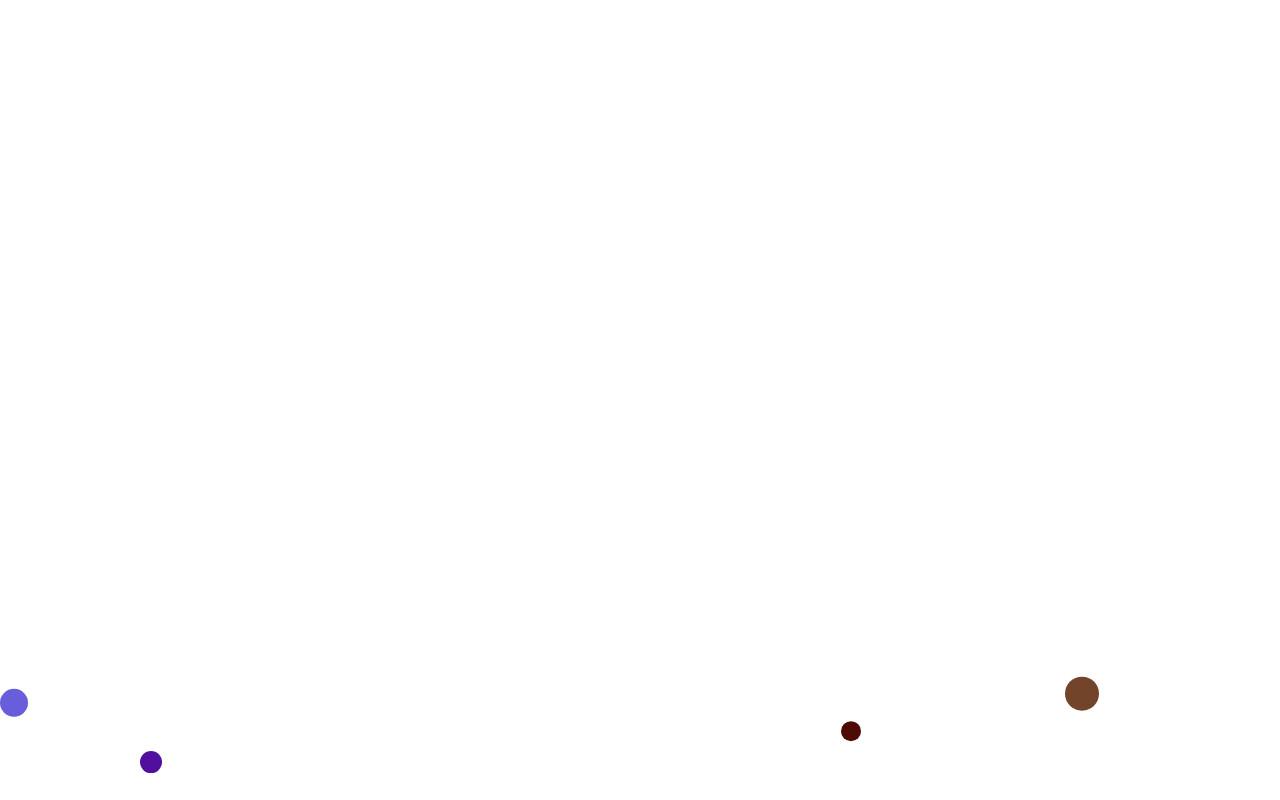
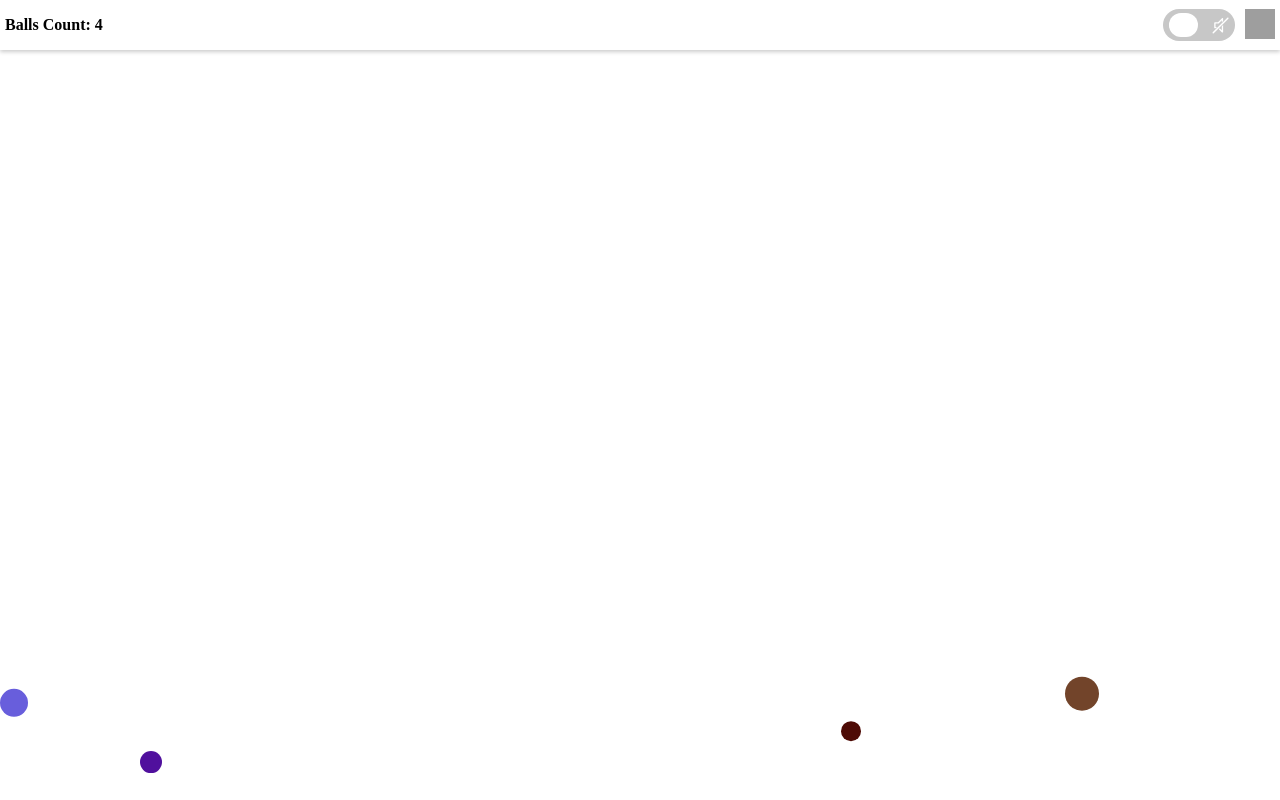
Before and after one commit to TatevSenokyan/bouncing_balls, a plain HTML site: page index.html in a window 1280 px wide. Drawn offline with Linux system fonts and the light colour scheme; grey boxes are pictures that could not be loaded.

Commit message:
add some styles

```diff
--- a/assets/components/ball.js
+++ b/assets/components/ball.js
@@ -1,12 +1,15 @@
+
 
 export class Ball {
     static restitutionCoefficient = 0.4;
-    constructor(x, y, context, random) {
+    constructor(x, y, context, random, sound, playSound) {
         this.radius = random(10, 20);
         this.minY = y || random(this.radius, innerHeight-this.radius);
         this.x = x || random(this.radius, innerWidth-this.radius);
         this.y = y || this.minY;
         this.context = context;
+        this.sound = sound;
+        this.playSound = playSound;
         this.speed = this.calcSpeed(innerHeight-this.minY);
         this.color = "rgb(" + random(0, 255) + ", " + random(0, 255) + ", " + random(0, 255) + ")";
     }
@@ -24,6 +27,7 @@ export class Ball {
 
     update () {
         if (((this.y + this.radius) > innerHeight) && this.speed>0) {
+            this.playSound && this.sound();
             this.minY += (innerHeight-this.minY)*Ball.restitutionCoefficient;
             this.speed *= -1;
         }
--- a/assets/data.js
+++ b/assets/data.js
@@ -1,6 +1,8 @@
 import { Ball } from "./components/ball.js";
 
 export const data = {
+    playSound: false,
+    mode: "light",
     balls: [],
     random: function (min, max) {
         return Math.floor(Math.random() * (max - min)) + min;
@@ -9,12 +11,35 @@ export const data = {
         if (this.balls.length === 15) {
             this.balls.length = 0;
         } else {
-            this.balls.push(new Ball(x, y, context, this.random));
+            this.balls.push(new Ball(x, y, context, this.random, this.switchSound, this.playSound ));
         }
+        this.showBallsCount();
     },
     addInitialBalls: function (context) {
         [...new Array(4)].forEach(() => {
           this.addBall(null, null, context);
         });
+        this.showBallsCount();
     },
+    showBallsCount: function () {
+       document.querySelector("nav>p").innerHTML = `Balls Count: ${this.balls.length}`;
+    },
+    switchSound: function () {
+        const audio = new Audio("./assets/audio/bounce.wav");
+        audio.currentTime = 0;
+        audio.play();
+    },
+    soundState: function () {
+       this.playSound = !this.playSound;
+       return this.balls.map((ball)=>ball.playSound = this.playSound);
+    },
+    changeMode: function (state) {
+        if (state) {
+           this.mode = this.mode === "light" ? "dark" : "light";
+        }
+        const sun = "https://www.uplooder.net/img/image/55/7aa9993fc291bc170abea048589896cf/sun.svg";
+        const moon = "https://www.uplooder.net/img/image/2/addf703a24a12d030968858e0879b11e/moon.svg";
+        document.querySelector("img").src = this.mode === "light" ? sun : moon;
+        state && document.body.classList.toggle("dark");
+    }
  }
--- /dev/null
+++ b/index.css
@@ -0,0 +1,67 @@
+body {
+    width: 100%;
+    height: 100%;
+    padding: 0;
+    margin: 0;
+    position: relative;
+}
+
+.dark {
+    color: #fff;
+    background-color: #212529;
+}
+canvas {
+    position: absolute;
+}
+nav {
+    display: flex;
+    align-items: center;
+    justify-content: space-between;
+    width: 100%;
+    font-weight: bold;
+    height: 50px;
+    position: absolute;
+    background-color: transparent;
+    padding: 5px;
+    box-sizing: border-box;
+    box-shadow: 0 2px 4px 0 rgba(0,0,0,.2);
+}
+
+nav div {
+    display: flex;
+    gap: 10px;
+}
+nav div div {
+    width: 60px;
+    height: 30px;
+    display: flex;
+    justify-content: space-between;
+    padding: 1px 6px;
+    align-items: center;
+    border-radius: 30px;
+    background-color: #c7c7c7;
+}
+nav div div div {
+   width: 17px;
+   height: 22px;
+   background: #FFF;
+   border-radius: 100px;
+   position: absolute;
+   cursor: pointer;
+   z-index: 10;
+}
+
+.soundOn {
+    transform: translateX(33px);
+    transition: all 0.1s linear;
+}
+.soundOnBg {
+    background-color: #2196F3;
+}
+
+img {
+    width: 30px;
+    height: 30px;
+    z-index: 10;
+    cursor: pointer;
+}
--- a/index.html
+++ b/index.html
@@ -5,20 +5,29 @@
     <meta name="viewport" content="width=device-width, initial-scale=1.0">
     <meta http-equiv="X-UA-Compatible" content="ie=edge">
     <title>Bouncing Balls</title>
-    <style>
-        body {
-            width: 100%;
-            height: 100%;
-            padding: 0;
-            margin: 0;
-            position: relative;
-        }
-        canvas {
-            position: absolute;
-        }
-    </style>
-</head>
+    <link rel="stylesheet" href="index.css">
 <body>
+    <nav>
+       <p></p>
+       <div>
+            <div>
+                <svg width="17" height="17" viewBox="0 0 20 20">
+                    <path fill="#fff" d="M9.344,2.593c-0.253-0.104-0.547-0.045-0.743,0.15L4.486,6.887H1.313c-0.377,0-0.681,0.305-0.681,0.681v4.916c0,0.377,0.304,0.681,0.681,0.681h3.154l4.137,4.142c0.13,0.132,0.304,0.201,0.482,0.201c0.088,0,0.176-0.017,0.261-0.052c0.254-0.105,0.42-0.354,0.42-0.629L9.765,3.224C9.765,2.947,9.599,2.699,9.344,2.593z M5.233,12.003c-0.128-0.127-0.302-0.2-0.483-0.2H1.994V8.249h2.774c0.182,0,0.355-0.072,0.483-0.201l3.151-3.173l0.001,10.305L5.233,12.003z"></path>
+                    <path fill="#fff" d="M16.434,10.007c0-2.553-1.518-4.853-3.869-5.858C12.223,4,11.821,4.16,11.672,4.506c-0.148,0.346,0.013,0.746,0.359,0.894c1.846,0.793,3.041,2.6,3.041,4.608c0,1.997-1.188,3.799-3.025,4.592c-0.346,0.149-0.505,0.551-0.356,0.895c0.112,0.258,0.362,0.411,0.625,0.411c0.091,0,0.181-0.017,0.269-0.056C14.922,14.843,16.434,12.548,16.434,10.007z"></path>
+                    <path fill="#fff" d="M13.418,10.005c0-1.349-0.802-2.559-2.042-3.086c-0.346-0.144-0.745,0.015-0.894,0.362c-0.146,0.346,0.016,0.745,0.362,0.893c0.737,0.312,1.212,1.031,1.212,1.832c0,0.792-0.471,1.509-1.2,1.825c-0.345,0.149-0.504,0.551-0.352,0.895c0.112,0.257,0.362,0.41,0.625,0.41c0.091,0,0.181-0.017,0.27-0.057C12.625,12.545,13.418,11.339,13.418,10.005z"></path>
+                    <path fill="#fff" d="M13.724,1.453c-0.345-0.15-0.746,0.012-0.895,0.358c-0.148,0.346,0.013,0.745,0.358,0.894c2.928,1.256,4.819,4.122,4.819,7.303c0,3.171-1.886,6.031-4.802,7.289c-0.346,0.149-0.505,0.55-0.356,0.894c0.112,0.258,0.362,0.412,0.626,0.412c0.09,0,0.181-0.019,0.269-0.056c3.419-1.474,5.626-4.826,5.626-8.54C19.368,6.282,17.152,2.923,13.724,1.453z"></path>
+                </svg>
+                <svg width="17" height="17" viewBox="0 0 20 20">
+                    <path fill="#fff" d="M3.401,13.367h0.959l1.56-1.56H4.181v-4.07h3.177c0.207,0,0.405-0.084,0.553-0.23l3.608-3.633V6.21l1.56-1.56V1.983c0-0.315-0.192-0.602-0.485-0.721c-0.29-0.122-0.624-0.055-0.85,0.171L7.032,6.178h-3.63c-0.433,0-0.78,0.349-0.78,0.78v5.629C2.621,13.018,2.968,13.367,3.401,13.367z"></path>
+                    <path fill="#fff" d="M11.519,15.674l-2.416-2.418L8,14.358l3.745,3.753c0.149,0.149,0.349,0.228,0.553,0.228c0.1,0,0.201-0.019,0.297-0.059c0.291-0.12,0.483-0.405,0.483-0.72V9.28l-1.56,1.56V15.674z"></path>
+                    <path fill="#fff" d="M19.259,0.785c-0.167-0.168-0.387-0.25-0.606-0.25s-0.438,0.082-0.606,0.25l-4.968,4.968l-1.56,1.56l-4.496,4.494l-1.56,1.56L0.83,18.001c-0.335,0.335-0.335,0.877,0,1.213c0.167,0.167,0.386,0.251,0.606,0.251c0.22,0,0.439-0.084,0.606-0.251l5.407-5.407l1.105-1.104l2.965-2.966l1.56-1.56l6.18-6.181C19.594,1.664,19.594,1.12,19.259,0.785z"></path>
+                </svg>
+            <div></div>
+            </div>
+            <img />
+       </div>
+
+    </nav>
     <canvas></canvas>
     <script src="index.js" type="module"></script>
 </body>
--- a/index.js
+++ b/index.js
@@ -2,6 +2,7 @@ import { context } from "./assets/components/canvas.js";
 import { data } from "./assets/data.js";
 
 data.addInitialBalls(context);
+data.changeMode();
 
 const draw = function () {
     context.clearRect(0, 0, innerWidth, innerHeight);
@@ -22,3 +23,15 @@ tick();
 document.addEventListener("click", function (event) {
   data.addBall(event.x, event.y, context);
 });
+
+document.querySelector("nav div>div>div").addEventListener('click', function(event) {
+  event.stopPropagation();
+  data.soundState();
+  this.classList.toggle("soundOn");
+  this.parentElement.classList.toggle("soundOnBg");
+});
+
+document.querySelector("img").addEventListener('click', function(event) {
+  event.stopPropagation();
+  data.changeMode("clicked");
+});
```
Also changed, not shown: 1 other file.
